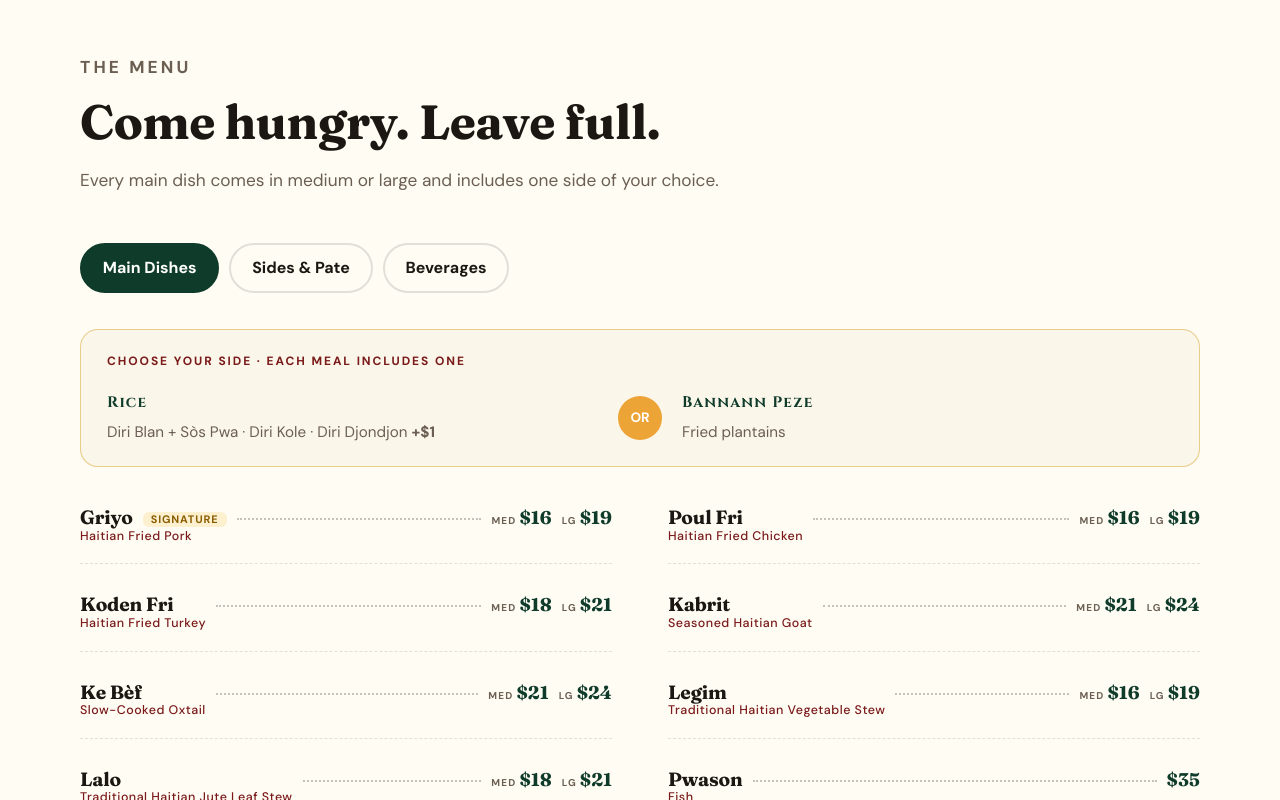
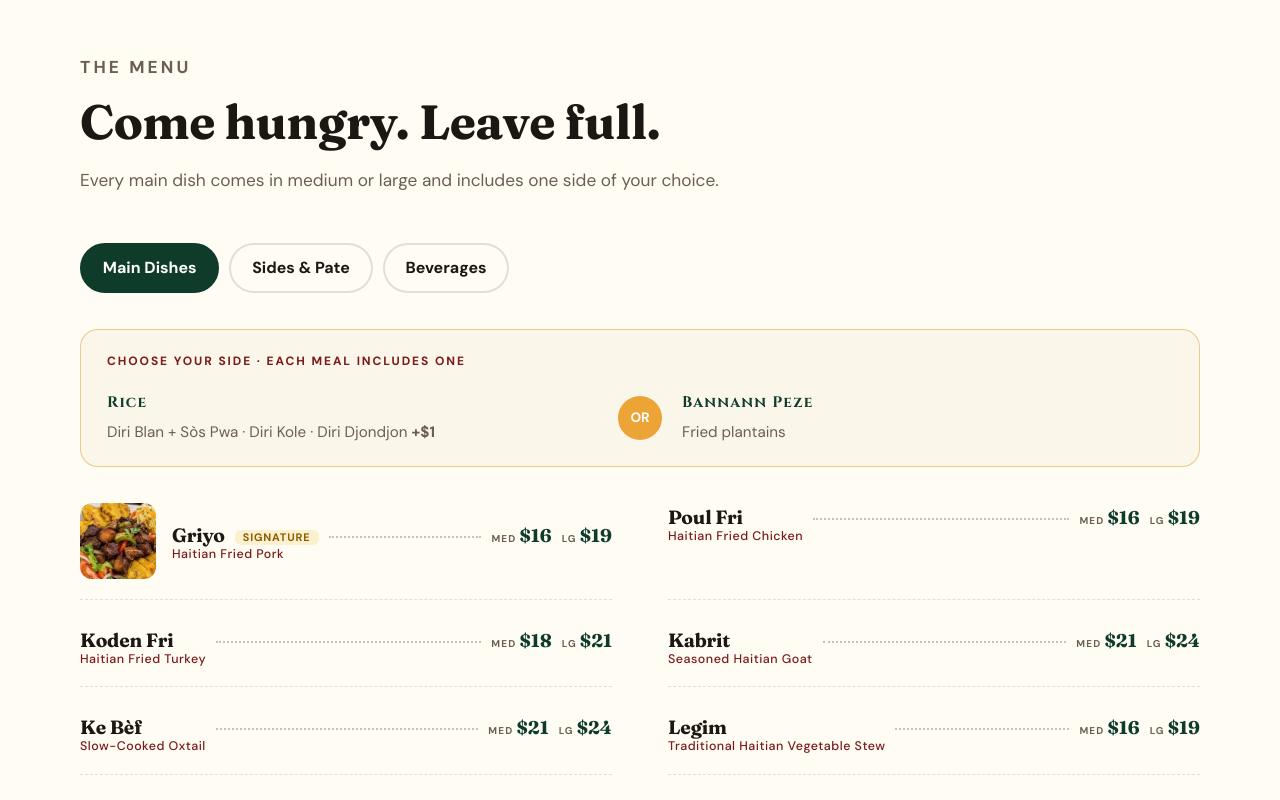
Before and after one commit to obanex/chevalier-caribbean, a plain HTML site: page index.html in a window 1280 px wide. Shown: the part 1827-2627 px from the top of the page. Drawn offline with Linux system fonts and the light colour scheme.

Commit message:
Add the restaurant's griyo photo
Uses it as the Our Story photo in place of the low-resolution collage
cropped from the printed menu, and as a thumbnail on the Griyo menu
line. Other dishes can get thumbnails the same way as photos arrive.

Co-Authored-By: Claude Opus 5.5 <noreply@anthropic.com>

```diff
--- a/index.html
+++ b/index.html
@@ -123,6 +123,7 @@
   .about .wrap { display: grid; grid-template-columns: 1fr 1fr; gap: 64px; align-items: center; }
   .about-media { display: flex; flex-direction: column; align-items: center; gap: 22px; }
   .about-media img { width: 100%; max-width: 520px; }
+  .about-media .about-photo { border-radius: var(--radius); box-shadow: 0 18px 40px -18px rgba(28,23,18,.45); }
   .about-media .about-badge { position: static; width: 100%; max-width: 520px; }
   .about-card {
     position: relative; border-radius: var(--radius); overflow: hidden; aspect-ratio: 4/5;
@@ -178,6 +179,9 @@
   .side-choice .intro { grid-column: 1 / -1; font-size: .75rem; font-weight: 700; letter-spacing: .16em; text-transform: uppercase; color: var(--maroon); }
   .served-with { grid-column: 1 / -1; margin-top: 14px; font-size: .95rem; color: var(--muted); }
   .served-with b { color: var(--maroon); letter-spacing: .12em; font-size: .78rem; margin-right: 6px; }
+  .dish.has-photo { display: flex; align-items: center; gap: 16px; }
+  .dish-photo { flex: none; width: 76px; height: 76px; border-radius: 12px; object-fit: cover; }
+  .dish-body { flex: 1; min-width: 0; }
   .dish p { color: var(--muted); font-size: .95rem; margin-top: 4px; max-width: 46ch; }
   .tag {
     display: inline-block; font-family: "DM Sans", sans-serif; font-size: .68rem; font-weight: 700; letter-spacing: .08em; text-transform: uppercase;
@@ -401,7 +405,7 @@
   <section class="about" id="about">
     <div class="wrap">
       <div class="about-media reveal">
-        <img src="food.webp" alt="Chevalier plates: griyo with bannann peze and pikliz, legim, lalo, white rice with sòs pwa" width="415" height="244">
+        <img class="about-photo" src="griyo.webp" alt="A Chevalier griyo plate: fried pork with peppers, bannann peze, pikliz and salad" width="1024" height="765">
         <div class="about-badge">
           <strong>Black-owned &amp; operated</strong>
           <span>Proudly cooking for Camden from 661 Grant Street.</span>
@@ -444,7 +448,7 @@
           <span class="or">OR</span>
           <div><h4>Bannann Peze</h4><p>Fried plantains</p></div>
         </div>
-        <div class="dish"><div class="dish-top"><h3>Griyo <span class="tag fav">Signature</span><small>Haitian Fried Pork</small></h3><span class="dots"></span><span class="price"><small>Med</small>$16<small>Lg</small>$19</span></div></div>
+        <div class="dish has-photo"><img class="dish-photo" src="griyo-thumb.webp" alt="Griyo plate" width="200" height="200" loading="lazy"><div class="dish-body"><div class="dish-top"><h3>Griyo <span class="tag fav">Signature</span><small>Haitian Fried Pork</small></h3><span class="dots"></span><span class="price"><small>Med</small>$16<small>Lg</small>$19</span></div></div></div>
         <div class="dish"><div class="dish-top"><h3>Poul Fri<small>Haitian Fried Chicken</small></h3><span class="dots"></span><span class="price"><small>Med</small>$16<small>Lg</small>$19</span></div></div>
         <div class="dish"><div class="dish-top"><h3>Koden Fri<small>Haitian Fried Turkey</small></h3><span class="dots"></span><span class="price"><small>Med</small>$18<small>Lg</small>$21</span></div></div>
         <div class="dish"><div class="dish-top"><h3>Kabrit<small>Seasoned Haitian Goat</small></h3><span class="dots"></span><span class="price"><small>Med</small>$21<small>Lg</small>$24</span></div></div>
```
Also changed, not shown: food.webp (deleted), griyo-thumb.webp (added), griyo.webp (added), 1 other file.
